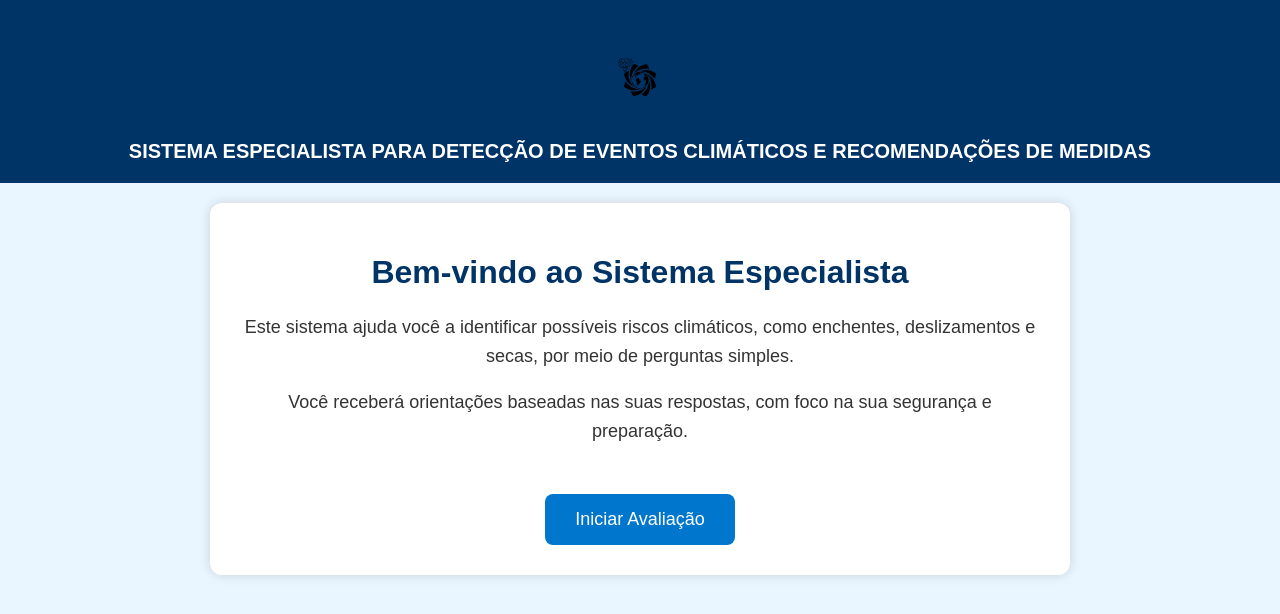
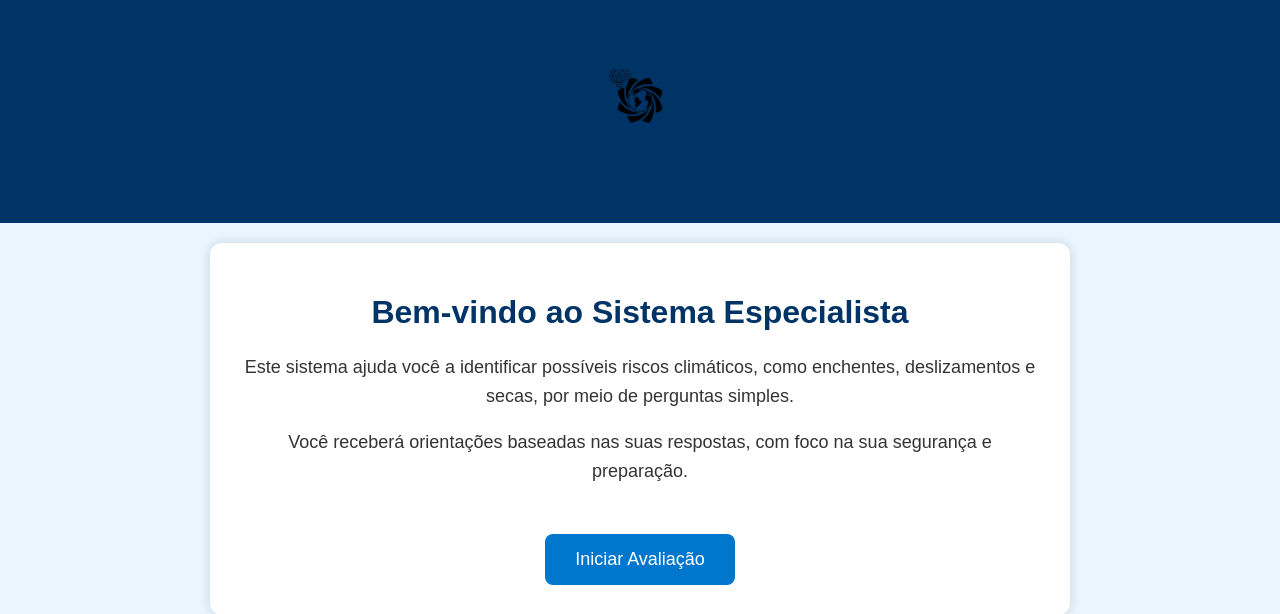
Before and after one commit to Pedro100682/sistema_especialista, a Flask app: page / in a window 1280 px wide. Shown: the top 614 px of the page. Run offline with Flask 3, Linux system fonts and the light colour scheme.

Commit message:
Atualiza index.html e perguntas.html com melhorias na interface

```diff
--- a/templates/index.html
+++ b/templates/index.html
@@ -17,14 +17,13 @@
             text-align: center;
         }
         .header img {
-            height: 100px;
+            height: 140px; /* Logo aumentada */
             display: block;
             margin: 0 auto 10px auto;
         }
-        .header .title {
+        .header h1 {
             font-size: 20px;
-            font-weight: bold;
-            margin-top: 10px;
+            margin: 0;
         }
         .container {
             max-width: 800px;
@@ -62,10 +61,8 @@
 </head>
 <body>
     <div class="header">
-        <img src="{{ url_for('static', filename='imagens/logo_sistema.jpg') }}" alt="Logo do Sistema">
-        <div class="title">
-            SISTEMA ESPECIALISTA PARA DETECÇÃO DE EVENTOS CLIMÁTICOS E RECOMENDAÇÕES DE MEDIDAS
-        </div>
+        <img src="{{ url_for('static', filename='imagens/logo_sistema.jpg') }}" alt="Logo">
+        <h1>Sistema Especialista para Detecção de Eventos Climáticos e Recomendações de Medidas</h1>
     </div>
 
     <div class="container">
```
